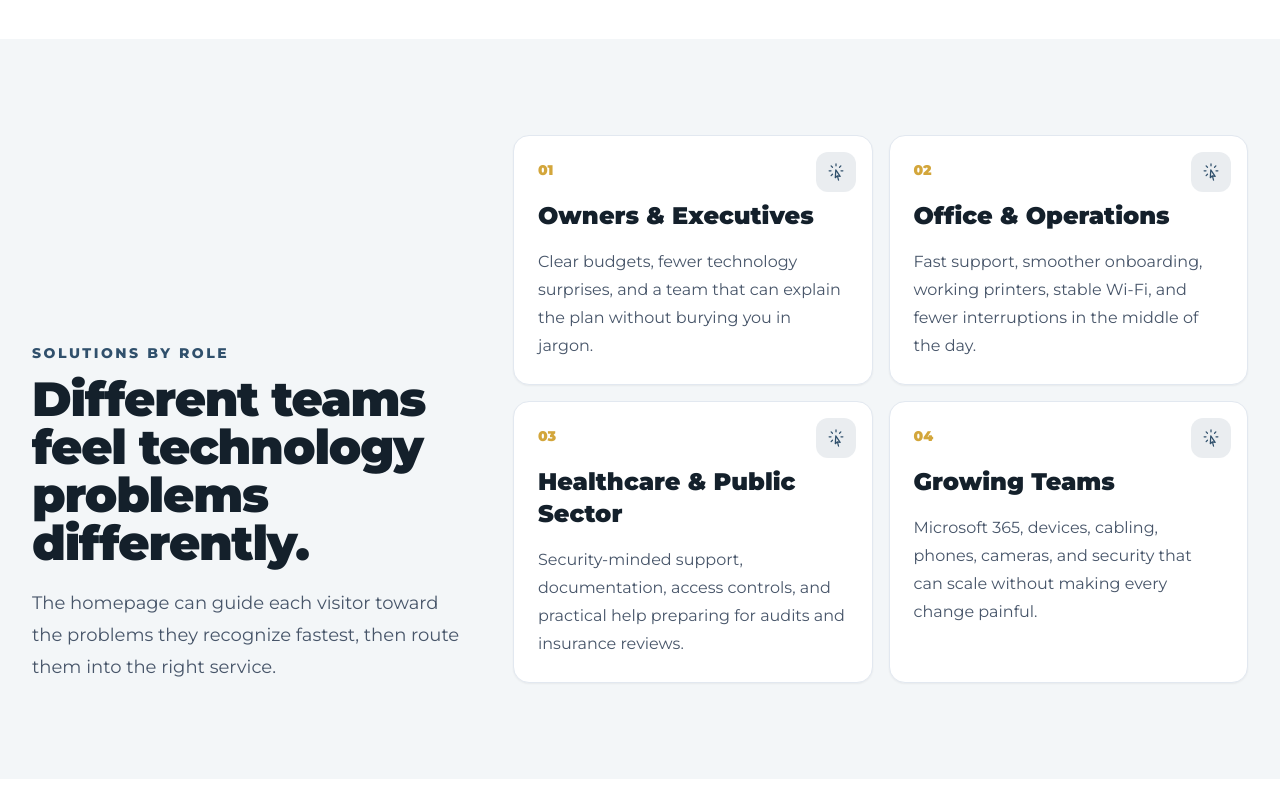
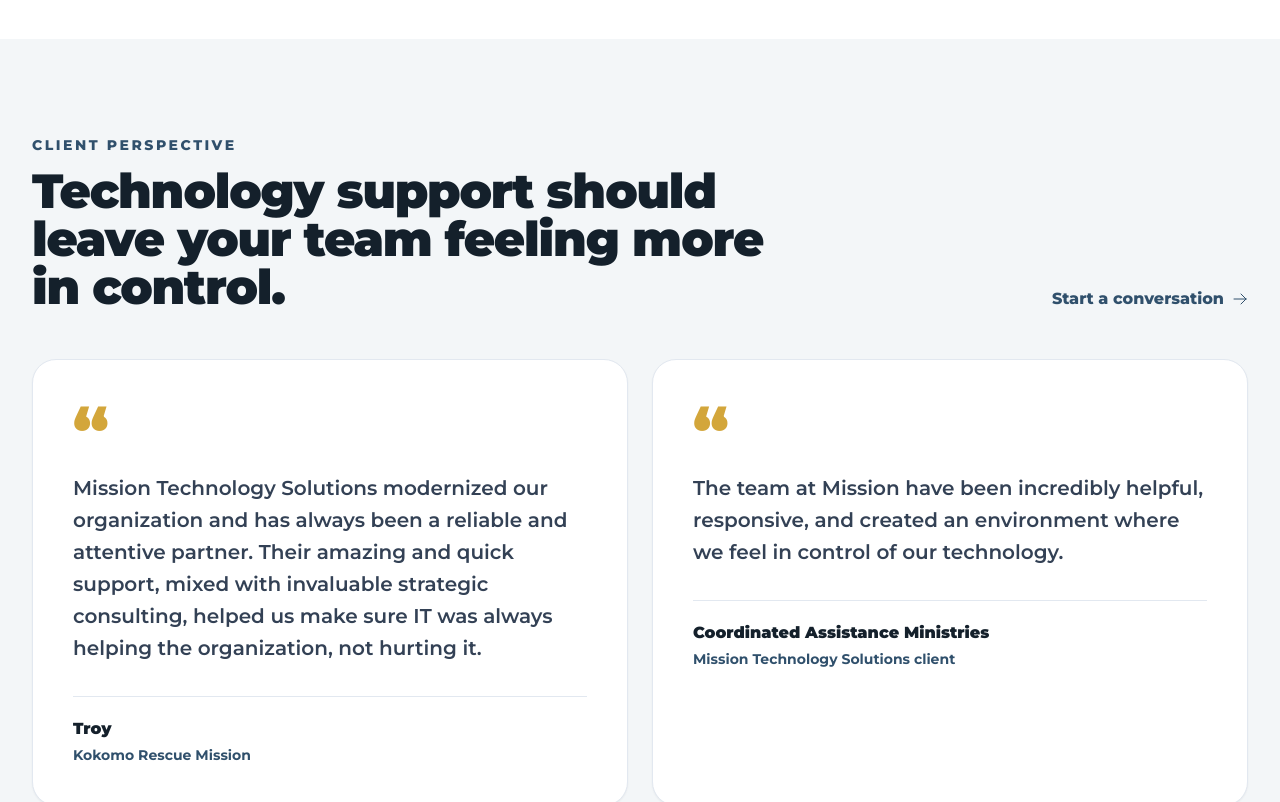
Before and after one commit to MissionTS/mts-site, a Next.js app: page / in a window 1280 px wide. Shown: the part 1100-1902 px from the top of the page. Built offline with nearby package versions, Linux system fonts and the light colour scheme.

Commit message:
Add homepage client testimonials

```diff
--- a/app/page.tsx
+++ b/app/page.tsx
@@ -64,6 +64,19 @@
   ["One partner", "IT, cloud, network, voice, cameras"],
   ["Proactive", "Monitoring, patching, lifecycle planning"],
   ["Secure", "Identity, endpoint, email, and network layers"],
+];
+
+const testimonials = [
+  {
+    quote: "Mission Technology Solutions modernized our organization and has always been a reliable and attentive partner. Their amazing and quick support, mixed with invaluable strategic consulting, helped us make sure IT was always helping the organization, not hurting it.",
+    name: "Troy",
+    organization: "Kokomo Rescue Mission",
+  },
+  {
+    quote: "The team at Mission have been incredibly helpful, responsive, and created an environment where we feel in control of our technology.",
+    name: "Coordinated Assistance Ministries",
+    organization: "Mission Technology Solutions client",
+  },
 ];
 
 const outcomeCards = [
@@ -197,6 +210,30 @@
                 <div className="text-3xl font-black text-mission-navy">{title}</div>
                 <div className="mt-2 text-sm font-bold leading-6 text-slate-600">{text}</div>
               </div>
+            ))}
+          </div>
+        </div>
+      </section>
+
+      <section className="bg-mission-mist py-20 lg:py-24">
+        <div className="mx-auto max-w-7xl px-6 lg:px-8">
+          <div className="flex flex-col gap-5 lg:flex-row lg:items-end lg:justify-between">
+            <div>
+              <p className="text-sm font-extrabold uppercase tracking-[0.18em] text-mission-navy">Client perspective</p>
+              <h2 className="mt-3 max-w-3xl text-4xl font-black tracking-tight text-mission-ink sm:text-5xl">Technology support should leave your team feeling more in control.</h2>
+            </div>
+            <Link href="/#contact" className="inline-flex shrink-0 items-center gap-2 font-extrabold text-mission-navy transition hover:text-mission-gold">Start a conversation <ArrowRightIcon className="h-4 w-4" /></Link>
+          </div>
+          <div className="mt-12 grid gap-6 lg:grid-cols-2">
+            {testimonials.map((testimonial) => (
+              <figure key={testimonial.organization} className="relative rounded-3xl border border-slate-200 bg-white p-8 shadow-sm sm:p-10">
+                <div className="text-6xl font-black leading-none text-mission-gold" aria-hidden="true">“</div>
+                <blockquote className="mt-3 text-xl font-semibold leading-8 text-slate-700">{testimonial.quote}</blockquote>
+                <figcaption className="mt-8 border-t border-slate-200 pt-5">
+                  <div className="font-black text-mission-ink">{testimonial.name}</div>
+                  <div className="mt-1 text-sm font-bold text-mission-navy">{testimonial.organization}</div>
+                </figcaption>
+              </figure>
             ))}
           </div>
         </div>
```
